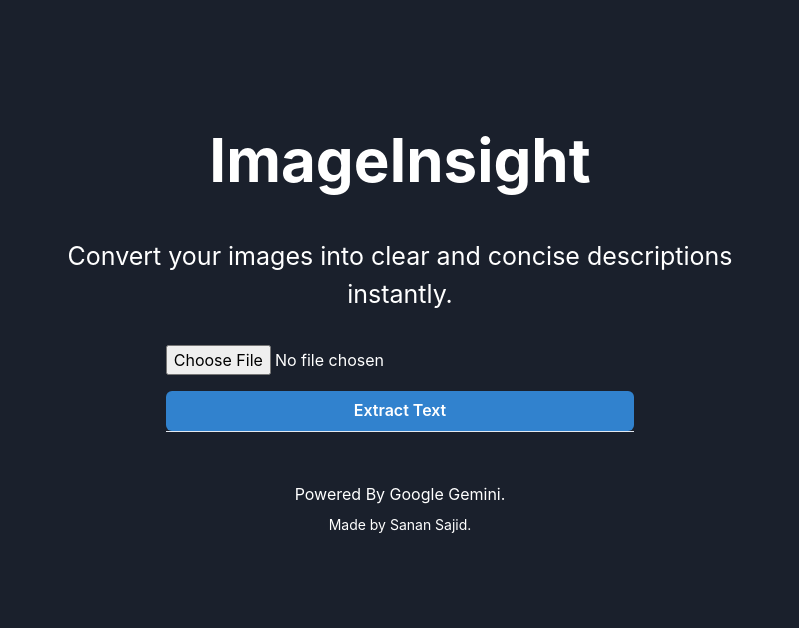
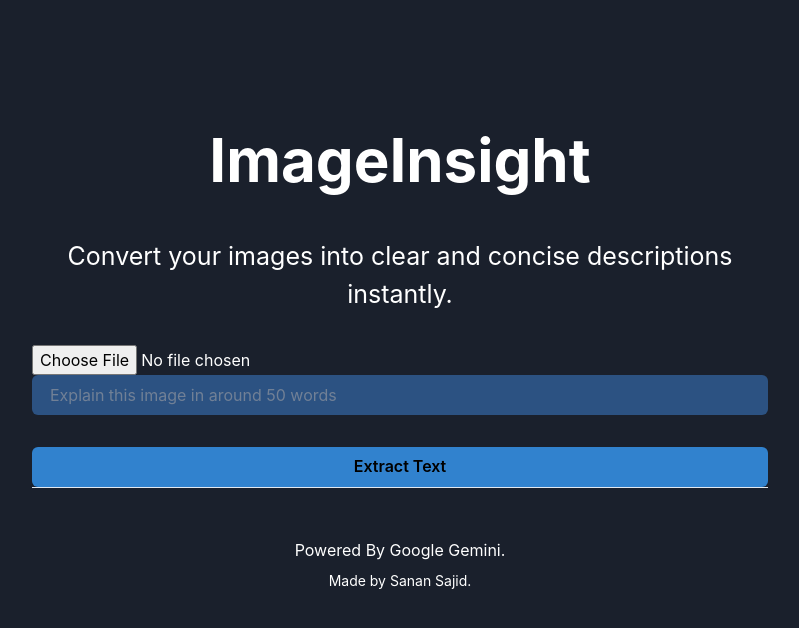
Before and after one commit to sanan-sajid/ImageInsight, a React (Vite) app: page / in a window 1280 px wide. Shown: the top 628 px of the page, without its empty margins (240-1039 px from the left). Built offline with nearby package versions, Linux system fonts and the light colour scheme; no server answers.

Commit message:
added text field for input

```diff
--- a/src/App.jsx
+++ b/src/App.jsx
@@ -5,7 +5,7 @@ import "react-toastify/dist/ReactToastify.css";
 import "./App.css";
 import { Container, Box } from "@chakra-ui/react";
 import Header from "./components/Header";
-import { Button } from "@chakra-ui/react";
+import { Button, Input } from "@chakra-ui/react";
 import KeywordsModal from "./components/KeywordsModal";
 import imageCompression from "browser-image-compression";
 import Footer from "./components/Footer";
@@ -16,24 +16,20 @@ function App() {
   const [photoURL, setPhotoURL] = useState("");
   const [isOpen, setIsOpen] = useState(false);
   const [imageData, setImageData] = useState(null);
-  const [inputText, setInputText] = useState(
-    "Explain this image in around 50 words"
-  );
+  const [inputText, setInputText] = useState("");
   const [loading, setLoading] = useState(false);
   const [imageFile, setImageFile] = useState(null);
 
   async function fetchDataFromGeminiProVisionAPI(compressedFile) {
     try {
       if (!inputText) {
-        toast.error("Please enter text!");
-        return;
+        setInputText("Explain this image in around 50 words");
       }
 
       setLoading(true);
       setIsOpen(true);
       const genAI = new GoogleGenerativeAI(API_KEY);
       const model = genAI.getGenerativeModel({ model: "gemini-pro-vision" });
-
       const imageParts = await Promise.all([
         fileToGenerativePart(compressedFile),
       ]);
@@ -56,6 +52,7 @@ function App() {
 
       setLoading(false);
       setData(text);
+      setInputText("");
     } catch (error) {
       toast.error(error.message);
       setLoading(false);
@@ -93,6 +90,11 @@ function App() {
         return;
       }
 
+      if (!inputText) {
+        toast.info("Generating text about the picture in 50 words...");
+        setInputText("Explain this image in around 50 words");
+      }
+
       const options = {
         maxSizeMB: 1,
         maxWidthOrHeight: 1920,
@@ -117,10 +119,20 @@ function App() {
               accept="image/*"
               onChange={(e) => handleImageUpload(e)}
             ></input>
-
+            <Input
+              value={inputText}
+              onChange={(e) => setInputText(e.target.value)}
+              placeholder="Explain this image in around 50 words"
+              variant="filled"
+              marginBottom={4}
+              color="black"
+              bg="blue.700"
+              focusBackgroundColor="blue.700"
+              style={{ color: "white" }}
+            />
             <Button
               bg="blue.500"
-              color="white"
+              color="black"
               marginTop={4}
               width="100%"
               _hover={{ bg: "blue.700" }}
```
